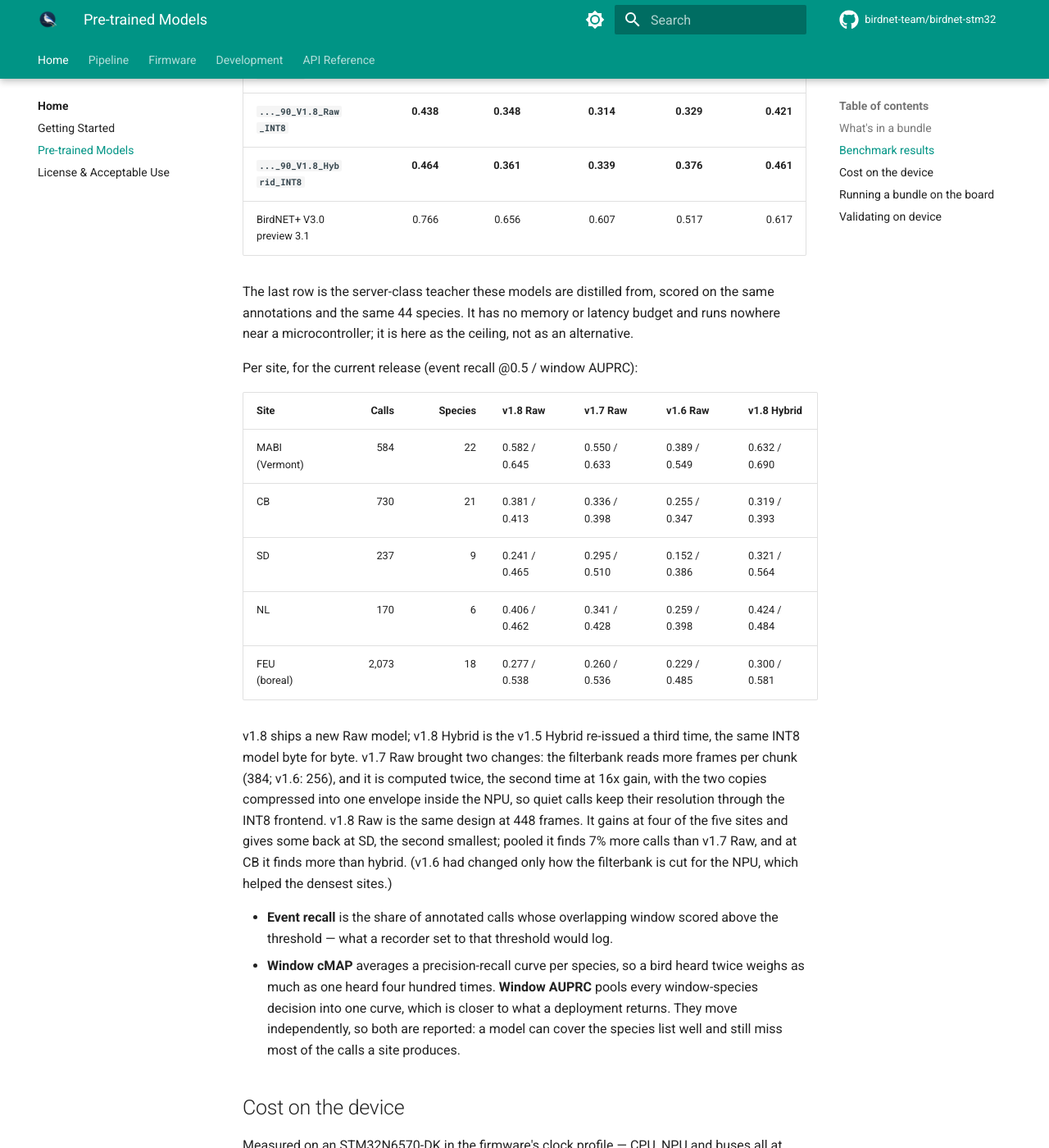
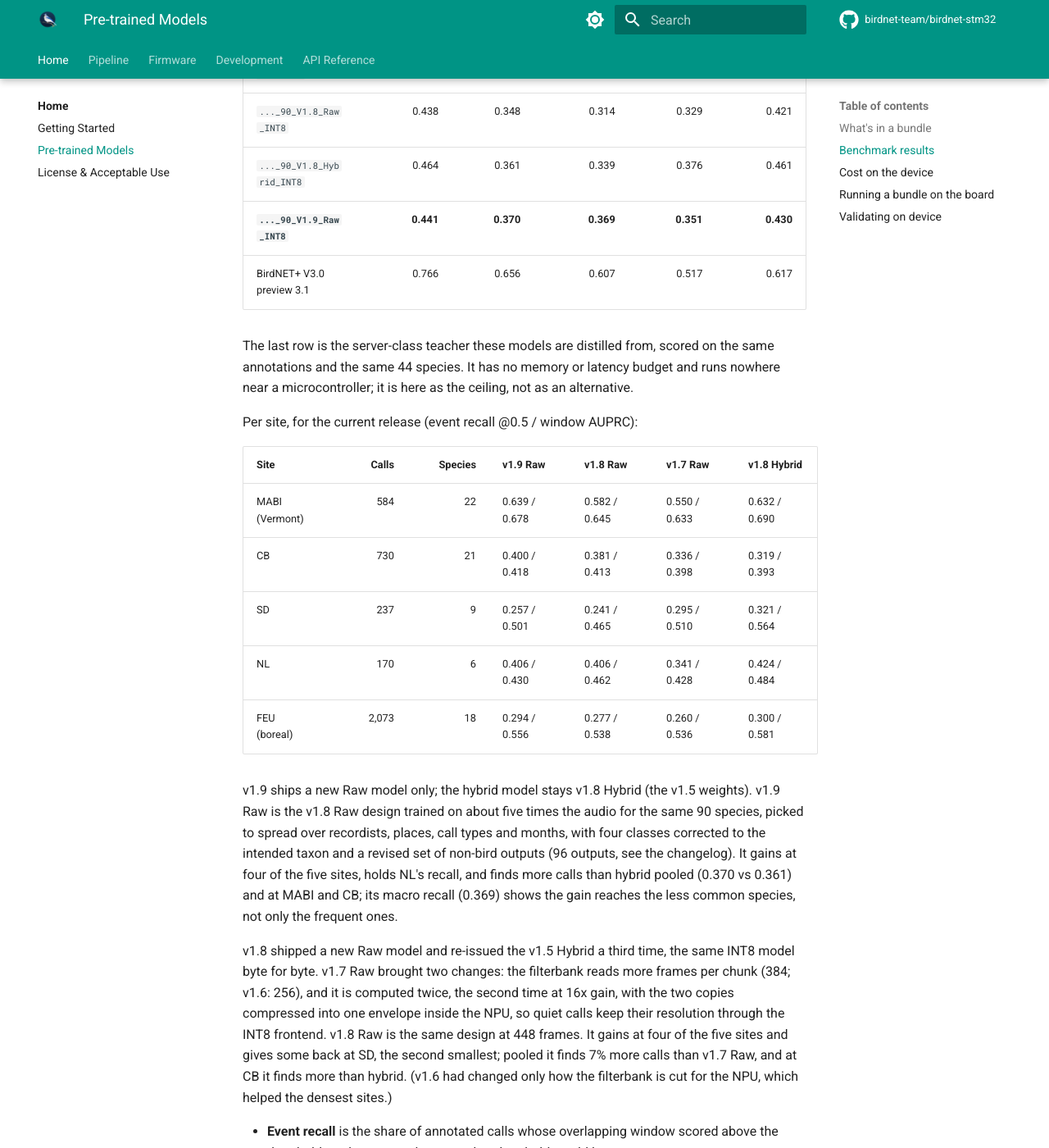
Before and after one commit to birdnet-team/birdnet-stm32, an MkDocs documentation site: the page built from docs/pretrained-models.md, in a window 1280 px wide and 1400 px high, scrolled down 2717 px. Shown: the whole window at 82% size. Built offline with MkDocs 1.6.1 and Material for MkDocs 9.7.7, drawn with Linux system fonts in a browser that asks for light colours; comment, search, counter and statistics services are not loaded; some of the changed text lies outside the part shown.

```diff
--- a/birdnet_stm32/__init__.py
+++ b/birdnet_stm32/__init__.py
@@ -5,4 +5,4 @@ from importlib.metadata import PackageNotFoundError, version
 try:
     __version__ = version("birdnet-stm32")
 except PackageNotFoundError:
-    __version__ = "1.8.0"  # fallback when not installed
+    __version__ = "1.9.0"  # fallback when not installed
--- a/docs/pretrained-models.md
+++ b/docs/pretrained-models.md
@@ -81,8 +81,9 @@ scored on 2.5-second windows at a 1.25 s hop (the teacher on its native
 | `..._90_V1.6_Hybrid_INT8` | 0.464 | 0.361 | 0.339 | 0.376 | 0.461 |
 | `..._90_V1.7_Raw_INT8` | 0.414 | 0.325 | 0.286 | 0.325 | 0.414 |
 | `..._90_V1.7_Hybrid_INT8` | 0.464 | 0.361 | 0.339 | 0.376 | 0.461 |
-| **`..._90_V1.8_Raw_INT8`** | **0.438** | **0.348** | **0.314** | **0.329** | **0.421** |
-| **`..._90_V1.8_Hybrid_INT8`** | **0.464** | **0.361** | **0.339** | **0.376** | **0.461** |
+| `..._90_V1.8_Raw_INT8` | 0.438 | 0.348 | 0.314 | 0.329 | 0.421 |
+| `..._90_V1.8_Hybrid_INT8` | 0.464 | 0.361 | 0.339 | 0.376 | 0.461 |
+| **`..._90_V1.9_Raw_INT8`** | **0.441** | **0.370** | **0.369** | **0.351** | **0.430** |
 | BirdNET+ V3.0 preview 3.1 | 0.766 | 0.656 | 0.607 | 0.517 | 0.617 |
 
 The last row is the server-class teacher these models are distilled from, scored
@@ -92,16 +93,25 @@ as an alternative.
 
 Per site, for the current release (event recall @0.5 / window AUPRC):
 
-| Site | Calls | Species | v1.8 Raw | v1.7 Raw | v1.6 Raw | v1.8 Hybrid |
+| Site | Calls | Species | v1.9 Raw | v1.8 Raw | v1.7 Raw | v1.8 Hybrid |
 |---|---:|---:|---|---|---|---|
-| MABI (Vermont) | 584 | 22 | 0.582 / 0.645 | 0.550 / 0.633 | 0.389 / 0.549 | 0.632 / 0.690 |
-| CB | 730 | 21 | 0.381 / 0.413 | 0.336 / 0.398 | 0.255 / 0.347 | 0.319 / 0.393 |
-| SD | 237 | 9 | 0.241 / 0.465 | 0.295 / 0.510 | 0.152 / 0.386 | 0.321 / 0.564 |
-| NL | 170 | 6 | 0.406 / 0.462 | 0.341 / 0.428 | 0.259 / 0.398 | 0.424 / 0.484 |
-| FEU (boreal) | 2,073 | 18 | 0.277 / 0.538 | 0.260 / 0.536 | 0.229 / 0.485 | 0.300 / 0.581 |
+| MABI (Vermont) | 584 | 22 | 0.639 / 0.678 | 0.582 / 0.645 | 0.550 / 0.633 | 0.632 / 0.690 |
+| CB | 730 | 21 | 0.400 / 0.418 | 0.381 / 0.413 | 0.336 / 0.398 | 0.319 / 0.393 |
+| SD | 237 | 9 | 0.257 / 0.501 | 0.241 / 0.465 | 0.295 / 0.510 | 0.321 / 0.564 |
+| NL | 170 | 6 | 0.406 / 0.430 | 0.406 / 0.462 | 0.341 / 0.428 | 0.424 / 0.484 |
+| FEU (boreal) | 2,073 | 18 | 0.294 / 0.556 | 0.277 / 0.538 | 0.260 / 0.536 | 0.300 / 0.581 |
 
-v1.8 ships a new Raw model; v1.8 Hybrid is the v1.5 Hybrid re-issued a third
-time, the same INT8 model byte for byte. v1.7 Raw brought two changes: the
+v1.9 ships a new Raw model only; the hybrid model stays v1.8 Hybrid (the v1.5
+weights). v1.9 Raw is the v1.8 Raw design trained on about five times the audio
+for the same 90 species, picked to spread over recordists, places, call types and
+months, with four classes corrected to the intended taxon and a revised set of
+non-bird outputs (96 outputs, see the changelog). It gains at four of the five
+sites, holds NL's recall, and finds more calls than hybrid pooled (0.370 vs
+0.361) and at MABI and CB; its macro recall (0.369) shows the gain reaches the
+less common species, not only the frequent ones.
+
+v1.8 shipped a new Raw model and re-issued the v1.5 Hybrid a third time, the
+same INT8 model byte for byte. v1.7 Raw brought two changes: the
 filterbank reads more frames per chunk (384; v1.6: 256), and it is computed
 twice, the second time at 16x gain, with the two copies compressed into one
 envelope inside the NPU, so quiet calls keep their resolution through the INT8
@@ -137,7 +147,8 @@ firmware's STFT (33 ms); the firmware of 1.5 and earlier took 69 ms for it.
 | `..._90_V1.7_Hybrid_INT8` | 946,196 | 104.83 M | 19 ms | 33 ms | 52 ms | 40 (4 sw) |
 | `..._90_V1.7_Raw_INT8` | 1,012,052 | 134.88 M | 21 ms | 0 ms | 21 ms | 54 (3 sw) |
 | **`..._90_V1.8_Hybrid_INT8`** | 946,196 | 104.83 M | 19 ms | 33 ms | 52 ms | 40 (4 sw) |
-| **`..._90_V1.8_Raw_INT8`** | 1,003,860 | 151.97 M | **22 ms** | 0 ms | **22 ms** | 51 (3 sw) |
+| `..._90_V1.8_Raw_INT8` | 1,003,860 | 151.97 M | 22 ms | 0 ms | 22 ms | 51 (3 sw) |
+| **`..._90_V1.9_Raw_INT8`** | 1,006,256 | 151.97 M | **22 ms** | 0 ms | **22 ms** | 51 (3 sw) |
 | BirdNET+ V3.0 preview 3.1 | 135,228,889 | — | — | — | — | — |
 
 The teacher is listed for scale only: **137x the parameters** of either model here,
--- a/pyproject.toml
+++ b/pyproject.toml
@@ -4,7 +4,7 @@ build-backend = "setuptools.build_meta"
 
 [project]
 name = "birdnet-stm32"
-version = "1.8.0"
+version = "1.9.0"
 description = "Bird sound classification for edge deployment on STM32N6570-DK with NPU"
 readme = "README.md"
 license = "MIT"
```
Also changed, not shown: CHANGELOG.md (+43 -1 lines), README.md (+5 -3 lines), 1 other file.
